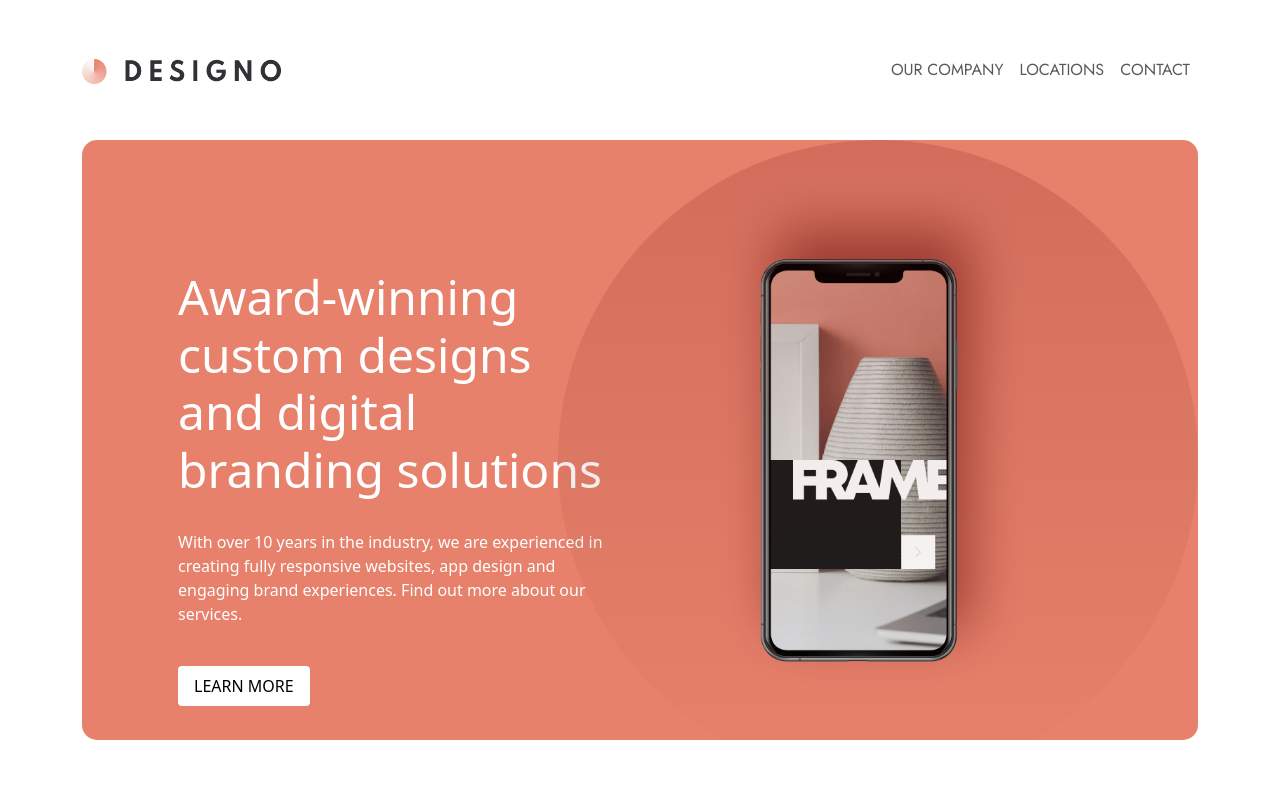
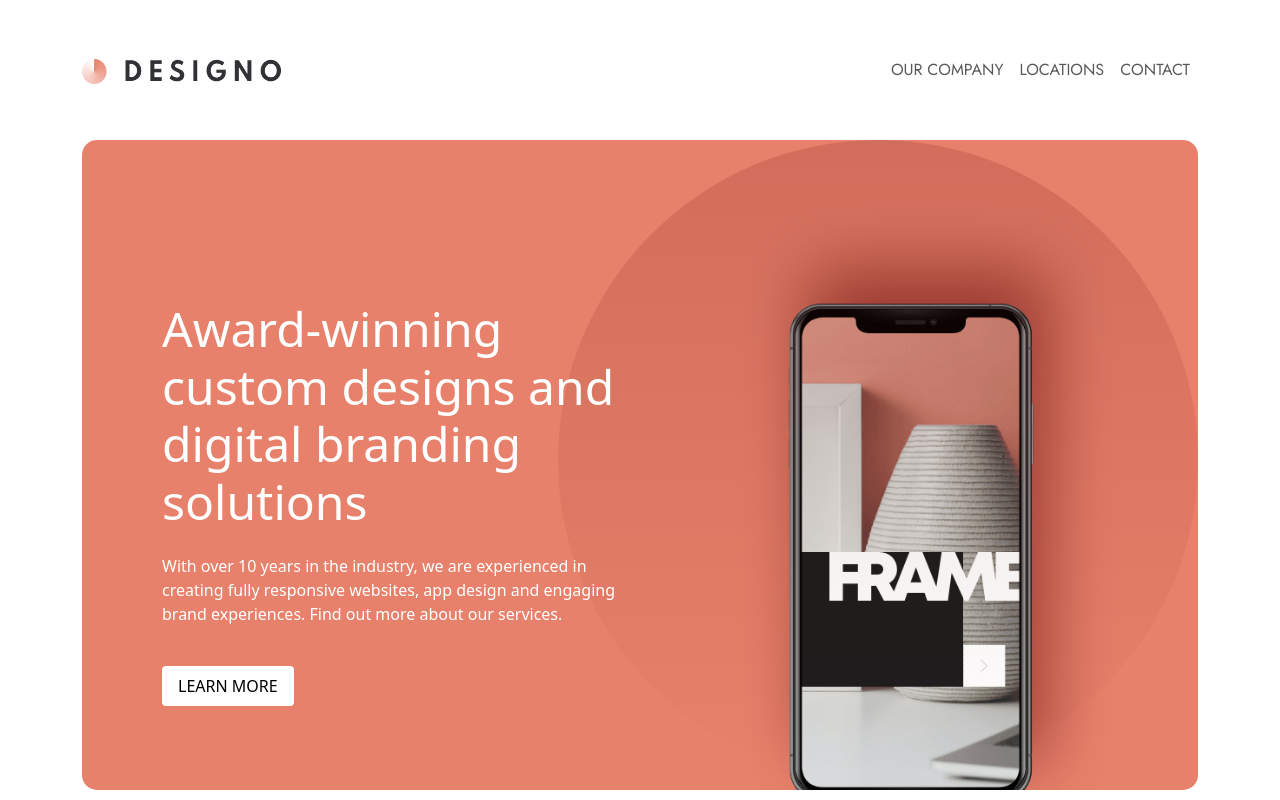
Before and after one commit to rdikatso/designo-website, a Nuxt app: page / in a window 1280 px wide. Built offline with nearby package versions, Linux system fonts and the light colour scheme.

Commit message:
refactor hero section

```diff
--- a/pages/index.vue
+++ b/pages/index.vue
@@ -33,8 +33,9 @@
         </header>
         <div class="container">
             <div class="hero-img-wrapper">
-               <div class="row w-100">
-                <div class="col-md-6 hero-text d-flex flex-column">
+            <div class="row">
+                <div class="hero-container">
+                <div class="col-md-6 hero-text">
                         <h2>
                             Award-winning custom designs and digital branding solutions
                         </h2>
@@ -46,6 +47,7 @@
                 </div>
                 <div class="col-md-6 hero-img-container">
                     <img src="/home/desktop/image-hero-phone.png" alt="Description of image" class="img-fluid">
+                </div>
                 </div>
             </div>
             <div class="hero-svg-layer">
@@ -70,7 +72,7 @@ onMounted(() => {
   }
 });
 </script>
-<style scoped>
+<style scoped lang="scss">
 .navbar{
     padding: 50px 0 50px 0;
 }
@@ -82,29 +84,40 @@ onMounted(() => {
     font-weight: 400;
     text-transform: uppercase;
 }
-.hero-img-wrapper{
+.hero-img-wrapper {
   position: relative;
-    height: 600px;
+  height: auto;
+  max-height: 800px;
   border-radius: 15px;
   background-color: #E7816B;
-    display: flex;
-    padding: 0rem 6rem;;
+  padding: 1rem;
   color: #fff;
   overflow: hidden;
+}
+.hero-img-wrapper h2 {
+  font-size: 1.5rem;
+}
 
-}
-.hero-img-wrapper {
-    h2 {
-        font-size: 3rem;
-    }
-    p{
+.hero-img-wrapper p {
+  font-size: 1rem;
   margin-top: 1.5rem;
   margin-bottom: 2.5rem;
 }
-}
 
 .hero-text{
- padding-top: 8rem;
+  order: 1;
+  z-index: 1;
+  padding-top: 2rem;
+  text-align: center;
+}
+.hero-img-container {
+  order: 2;
+  padding-top: 8rem;;
+}
+.hero-img-container img {
+  max-width: 100%;
+  height: auto;
+  transform: scale(2);
 }
 .hero-svg-layer{
     position: absolute;
@@ -112,6 +125,37 @@ onMounted(() => {
     top: 0;
     right: 0;
 }
+.hero-container{
+    display: flex;
+    flex-direction: column;
+    align-items: center;
+}
+
+@media (min-width: 769px){
+    .hero-img-wrapper {
+        height: auto;
+        max-height: 650px;
+    }
+    .hero-container {
+        display: flex;
+        flex-direction: row;
+        align-items: normal;
+    }
+    .hero-text{
+        padding-top: 9rem;
+        padding-left: 4rem;
+        text-align: left;
+    }
+    .hero-img-container {
+        padding-top: 0;
+    }
+    .hero-img-container img {
+        transform: scale(1);
+    }
+    .hero-img-wrapper h2 {
+        font-size: 3rem;
+    }
+}
 
 
 
```
Lines whose indentation alone changed are shown as unchanged.
